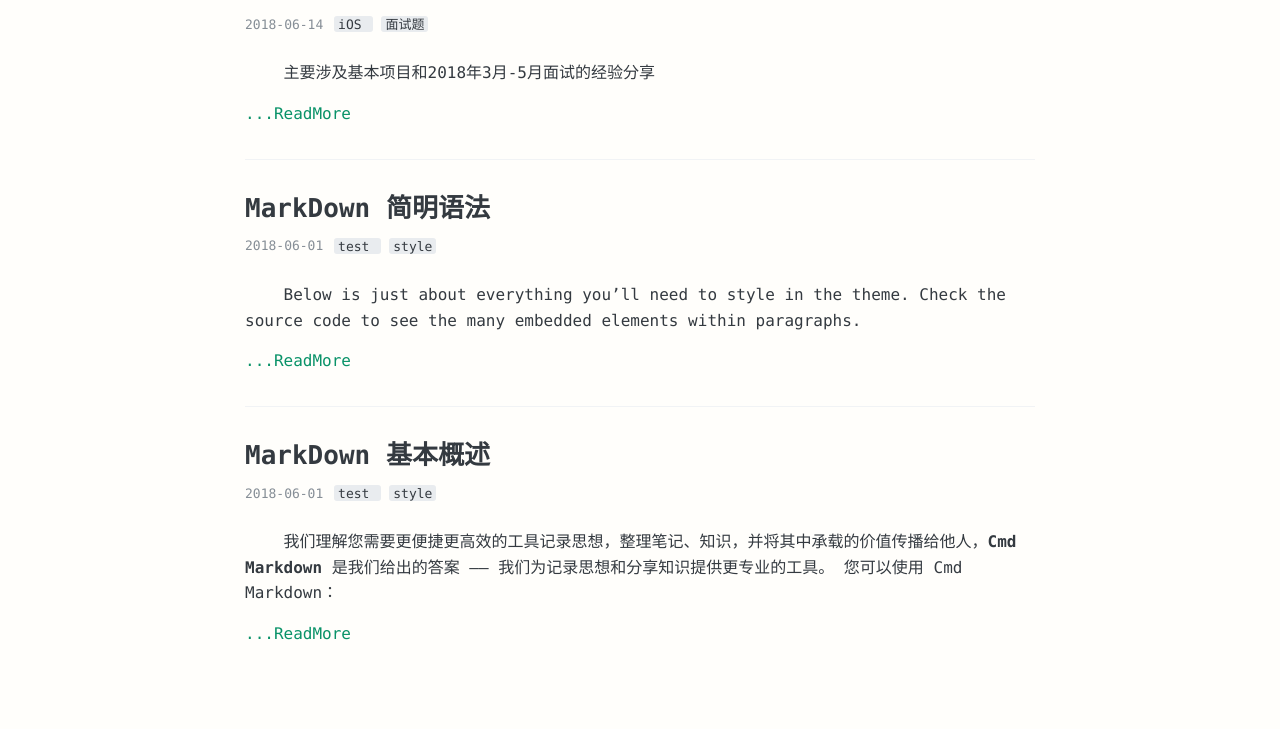
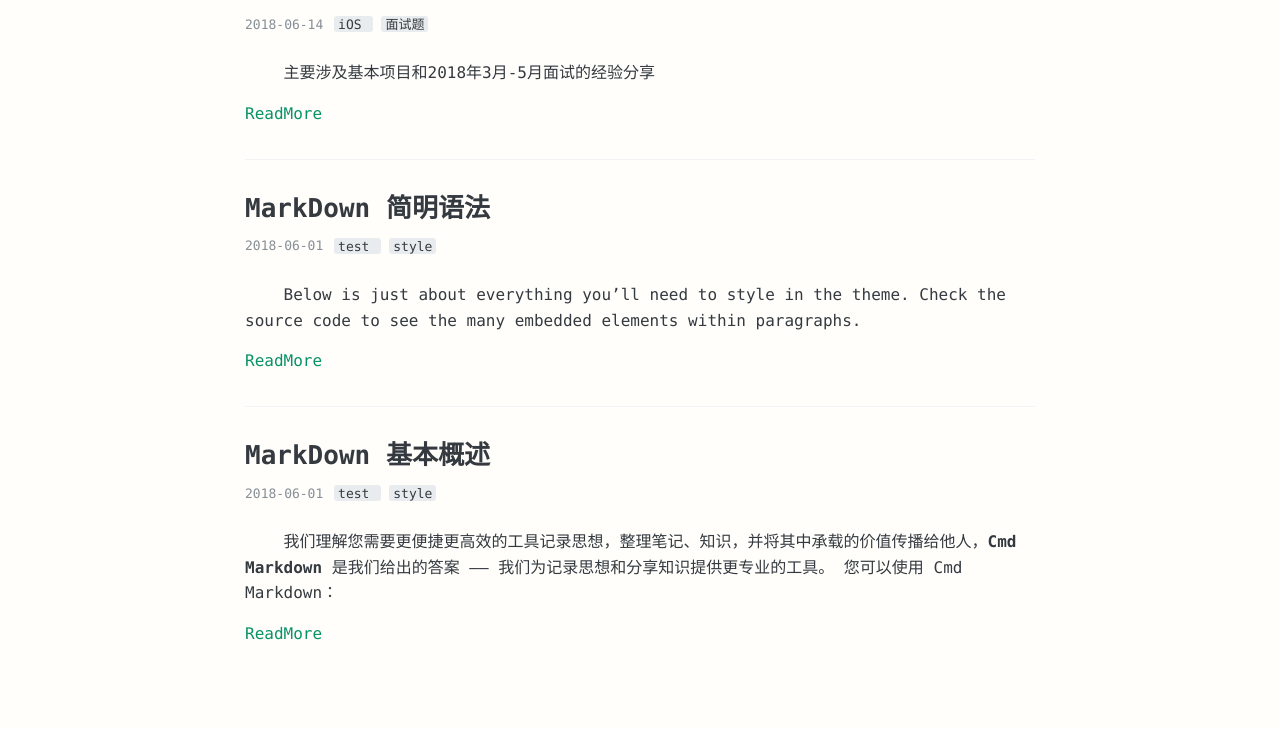
Before and after one commit to wsj195328/wsj195328.github.com, a Jekyll site: the page built from index.html, in a window 1280 px wide. Shown: the part 197-926 px from the top of the page. Built offline with Jekyll 4.4.1, drawn with Linux system fonts in a browser that asks for light colours; the list of posts is cut into pages by our own code.

Commit message:
Update index.html

```diff
--- a/index.html
+++ b/index.html
@@ -32,7 +32,7 @@ layout: default
         {{ post.excerpt }}
       </div>
 
-      <a href="{{ site.baseurl }}{{ post.url }}" class="read-more">...ReadMore</a>
+      <a href="{{ site.baseurl }}{{ post.url }}" class="read-more">ReadMore</a>
     </article>
   {% endfor %}
 </div>
```
